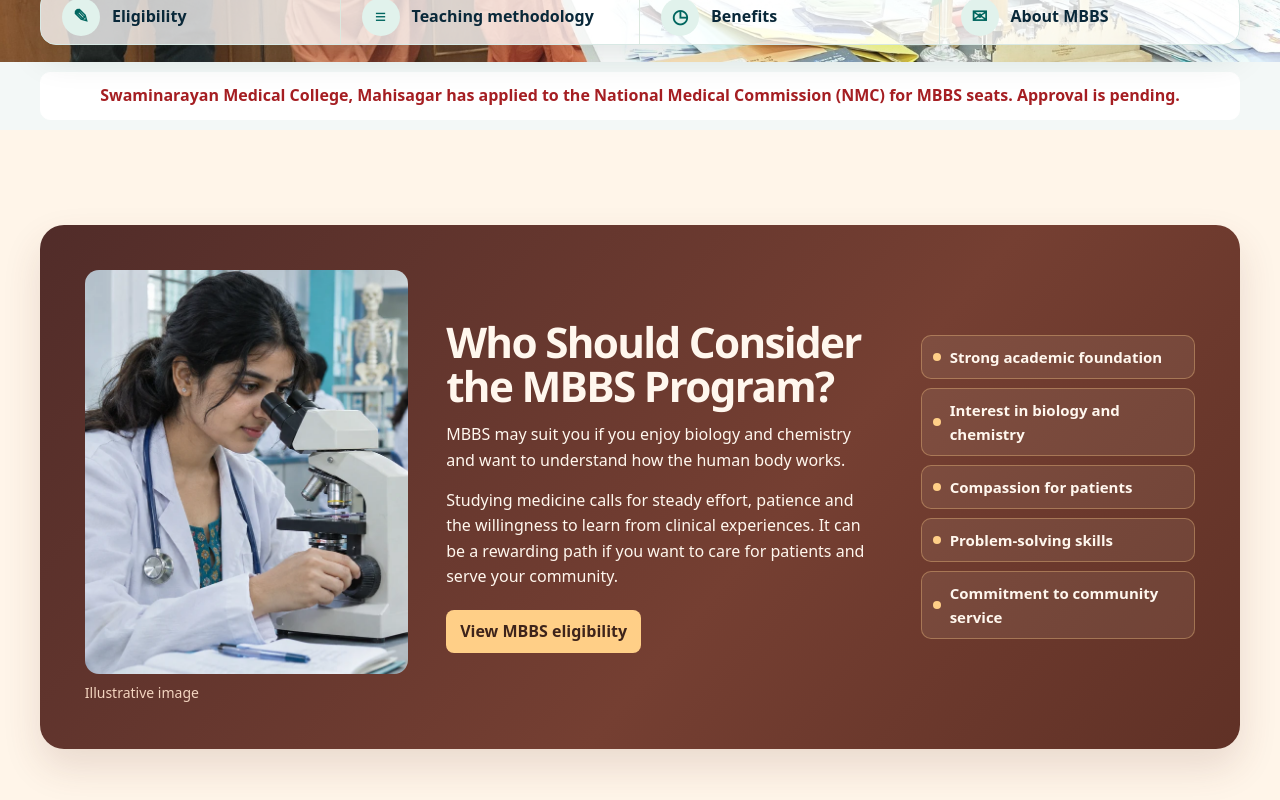
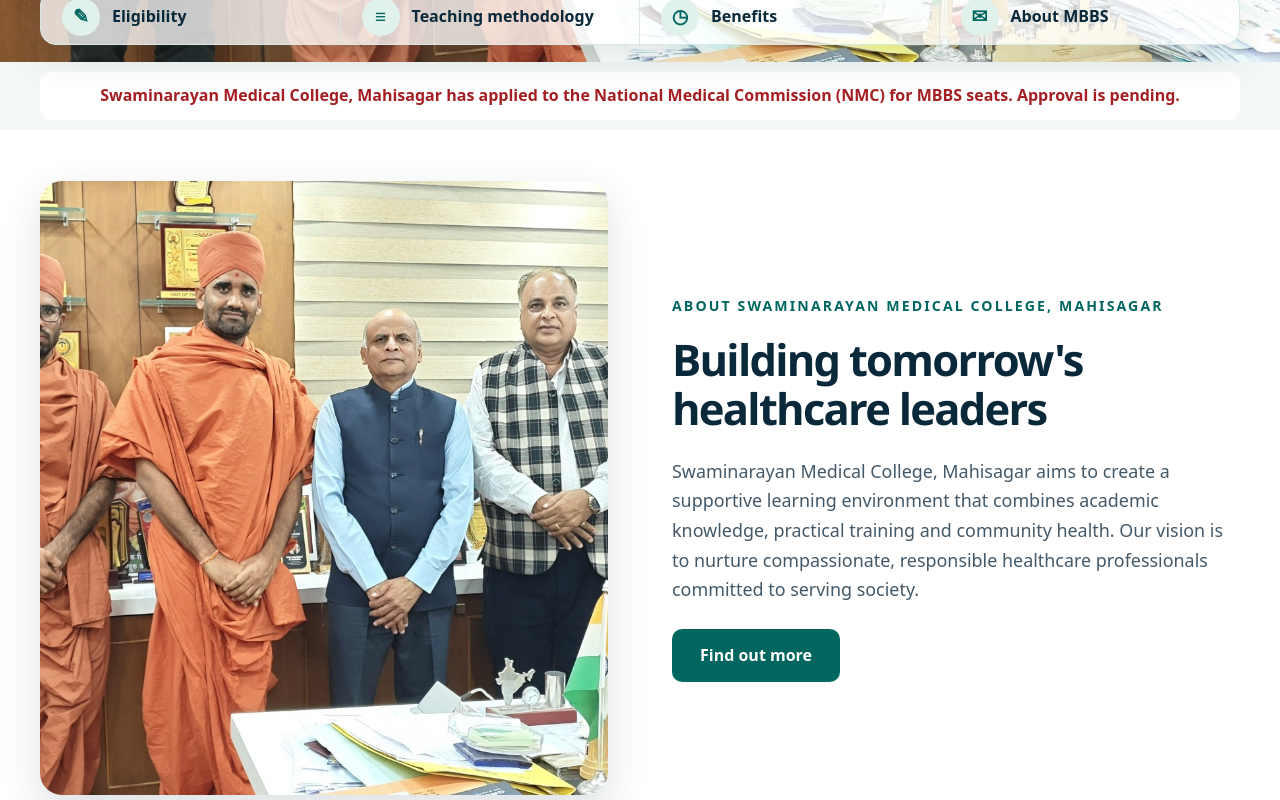
Before and after one commit to meetparmar4100/MAHISAGAR-COLLAGE-WEBSITE, a React (Vite) app: page / in a window 1280 px wide. Shown: the part 660-1460 px from the top of the page. Built offline with nearby package versions, Linux system fonts and the light colour scheme.

Commit message:
Add homepage About College section between NMC notice and MBBS

```diff
--- a/src/HomePage.jsx
+++ b/src/HomePage.jsx
@@ -56,6 +56,19 @@ export function HomePage() {
             Medical Commission (NMC) for MBBS seats. Approval is pending.
           </p>
         </div>
+        <section className="home-about-section" aria-labelledby="home-about-heading">
+          <div className="wrap home-about-layout" data-home-reveal>
+            <figure className="home-about-photo">
+              <img src={homeBanner} alt="Swaminarayan Medical College group photograph" loading="lazy" decoding="async" />
+            </figure>
+            <div className="home-about-copy">
+              <p className="home-about-eyebrow">About Swaminarayan Medical College, Mahisagar</p>
+              <h2 id="home-about-heading">Building tomorrow's healthcare leaders</h2>
+              <p>Swaminarayan Medical College, Mahisagar aims to create a supportive learning environment that combines academic knowledge, practical training and community health. Our vision is to nurture compassionate, responsible healthcare professionals committed to serving society.</p>
+              <a className="home-about-link" href="/about-college/">Find out more</a>
+            </div>
+          </div>
+        </section>
         <section className="mbbs-section" aria-labelledby="mbbs-heading">
           <div className="wrap mbbs-layout" data-home-reveal>
             <figure className="mbbs-photo">
--- a/src/styles.css
+++ b/src/styles.css
@@ -1739,3 +1739,14 @@ html:has(.home-sections) {
     width: calc(100% - 24px);
   }
 }
+
+.home-about-section{background:#fff;padding:clamp(20px,4vw,60px) 0;scroll-margin-top:var(--home-header-height)}
+.home-about-layout{display:grid;grid-template-columns:minmax(0,1fr) minmax(0,1fr);align-items:center;gap:clamp(24px,5vw,80px)}
+.home-about-photo{margin:0;min-width:0}
+.home-about-photo img{display:block;width:100%;height:clamp(240px,calc(100svh - var(--home-header-height) - 100px),650px);object-fit:cover;border-radius:22px;box-shadow:0 16px 42px #09283924}
+.home-about-copy .home-about-eyebrow{font-size:clamp(.75rem,1.1vw,1rem);font-weight:750;letter-spacing:.15em;text-transform:uppercase;color:#00665f}
+.home-about-copy h2{font-size:clamp(2rem,3.4vw,3.6rem);line-height:1.12;margin:18px 0 24px;text-wrap:balance}
+.home-about-copy p{font-size:clamp(1rem,1.4vw,1.35rem);line-height:1.65;color:#435969}
+.home-about-link{display:inline-block;margin-top:24px;padding:14px 28px;border-radius:10px;background:#00665f;color:#fff;font-weight:700;text-decoration:none}
+.home-about-link:hover{background:#004c47;color:#fff}
+@media(max-width:760px){.home-about-layout{grid-template-columns:1fr;gap:22px}.home-about-photo img{height:auto;aspect-ratio:4/3}.home-about-copy h2{margin:12px 0}.home-about-link{margin-top:12px}}
```
Also changed, not shown: 2 other files (tests, documents, lock files or other folders).
